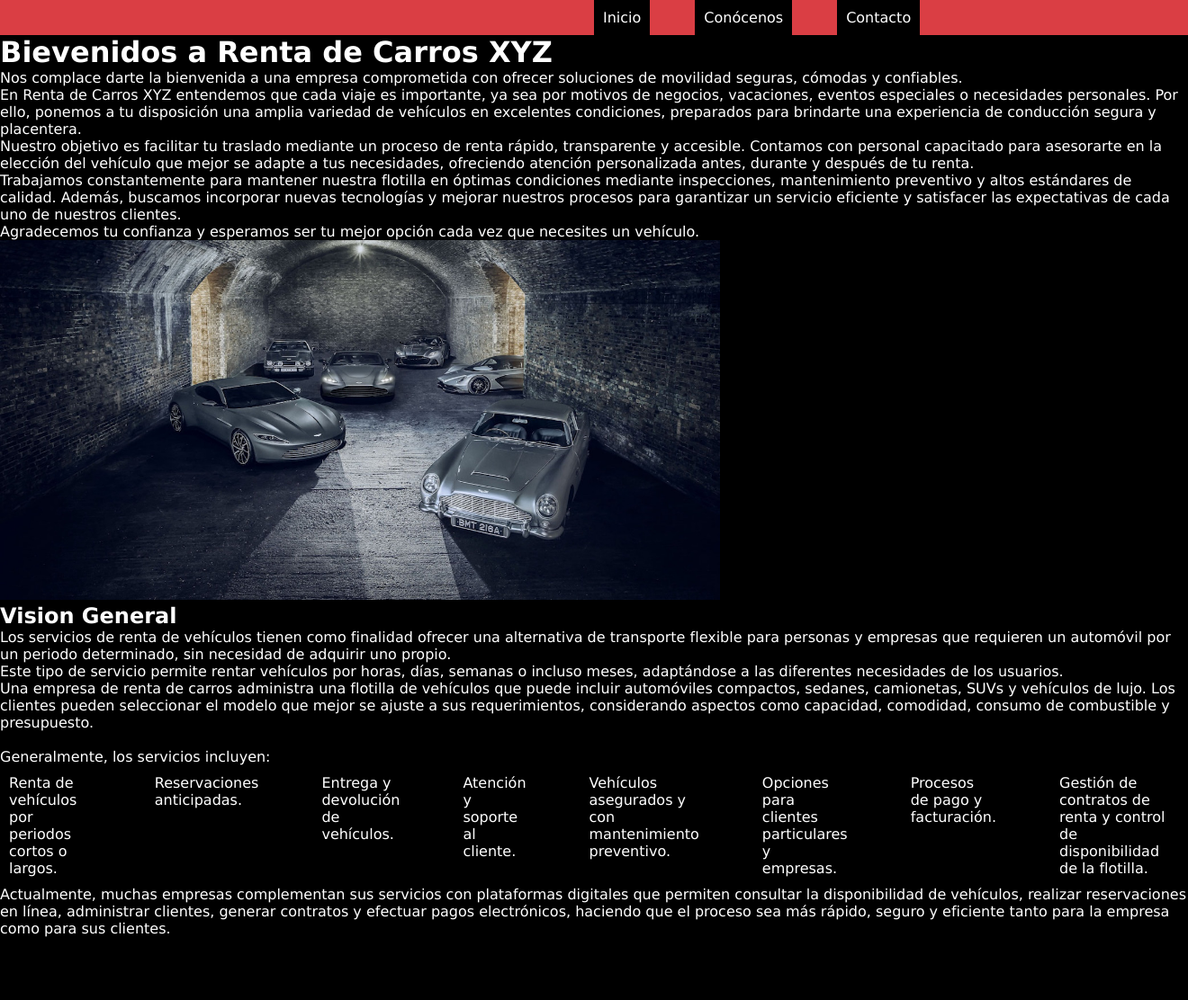
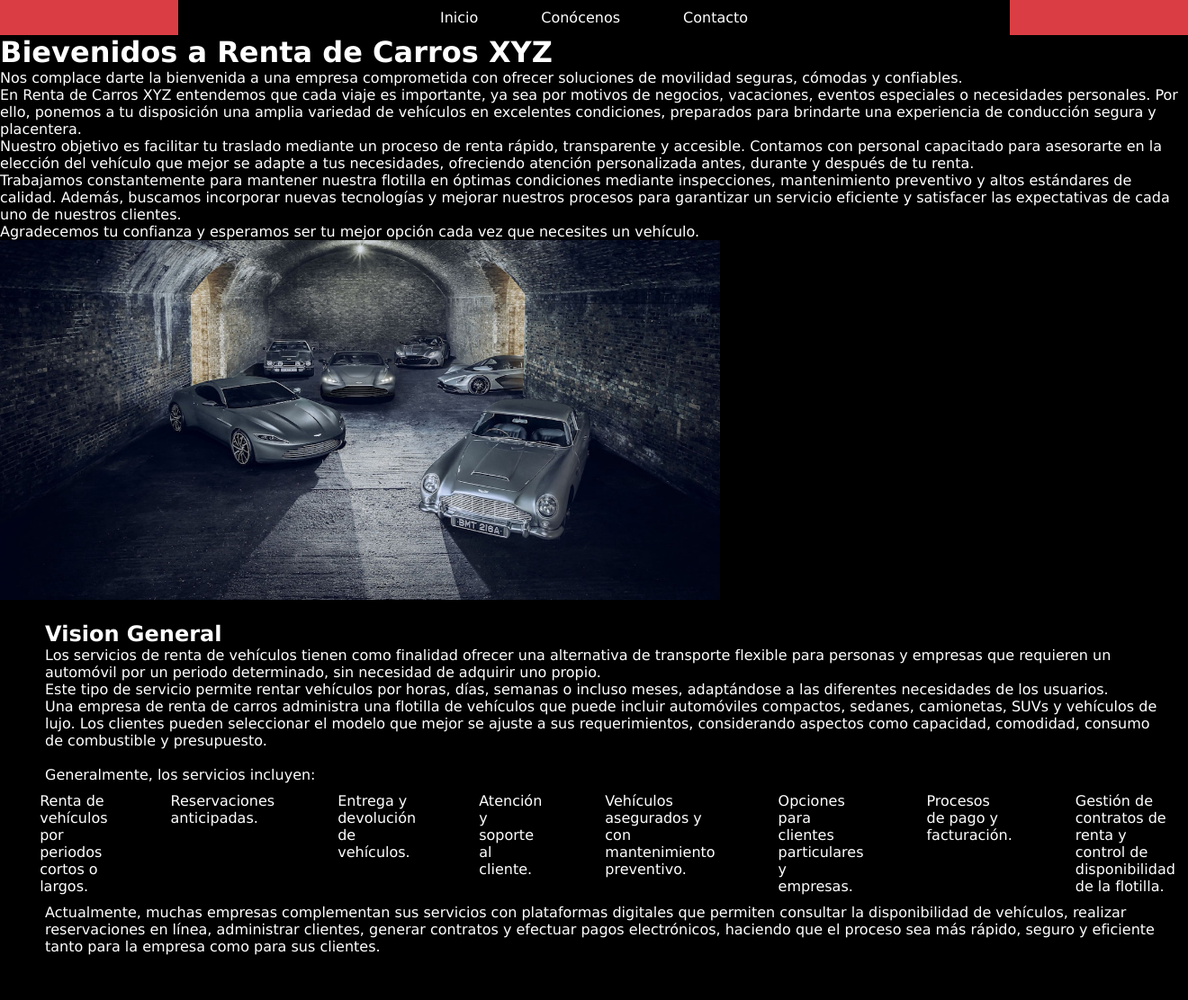
Before and after one commit to MarcoBarzola/Programacion-en-web, a PHP site: page / in a window 1320 px wide. Shown: the whole page at 90% size. Before the commit the page ends 1042 px from the top, so only its background shows below. Run offline with PHP 8.4, Linux system fonts and the light colour scheme.

Commit message:
agregar estilos css

```diff
--- a/css/style.css
+++ b/css/style.css
@@ -2,35 +2,43 @@
     color: white;
     background-color: black;
     font-family: 'Lucida Sans', 'Lucida Sans Regular', 'Lucida Grande', 'Lucida Sans Unicode', Geneva, Verdana, sans-serif;
-    margin:0%;
+    margin: 0%;
 }
-ul{
+
+main {
+    padding: 20px 20px 50px 50px;
+}
+
+ul {
     padding: 0%;
     margin: 0%;
     display: flex;
-    gap:50px;
+    gap: 50px;
+    justify-content: center;
 }
-li{
+
+li {
     list-style-type: none;
     padding: 10px;
     background-color: black;
 }
 
-nav{
+nav {
     background-color: #DA3E44;
-    padding-left: 50%;
-    padding-right: 50%;
+    padding-left: 15%;
+    padding-right: 15%;
 }
 
 a {
     background-color: transparent;
-    color:white;
+    color: white;
     text-decoration: none;
 }
-a:active{
-    color:white;
+
+a:active {
+    color: white;
 }
 
-a:hover{
-    color:white;
+a:hover {
+    color: white;
 }
```
